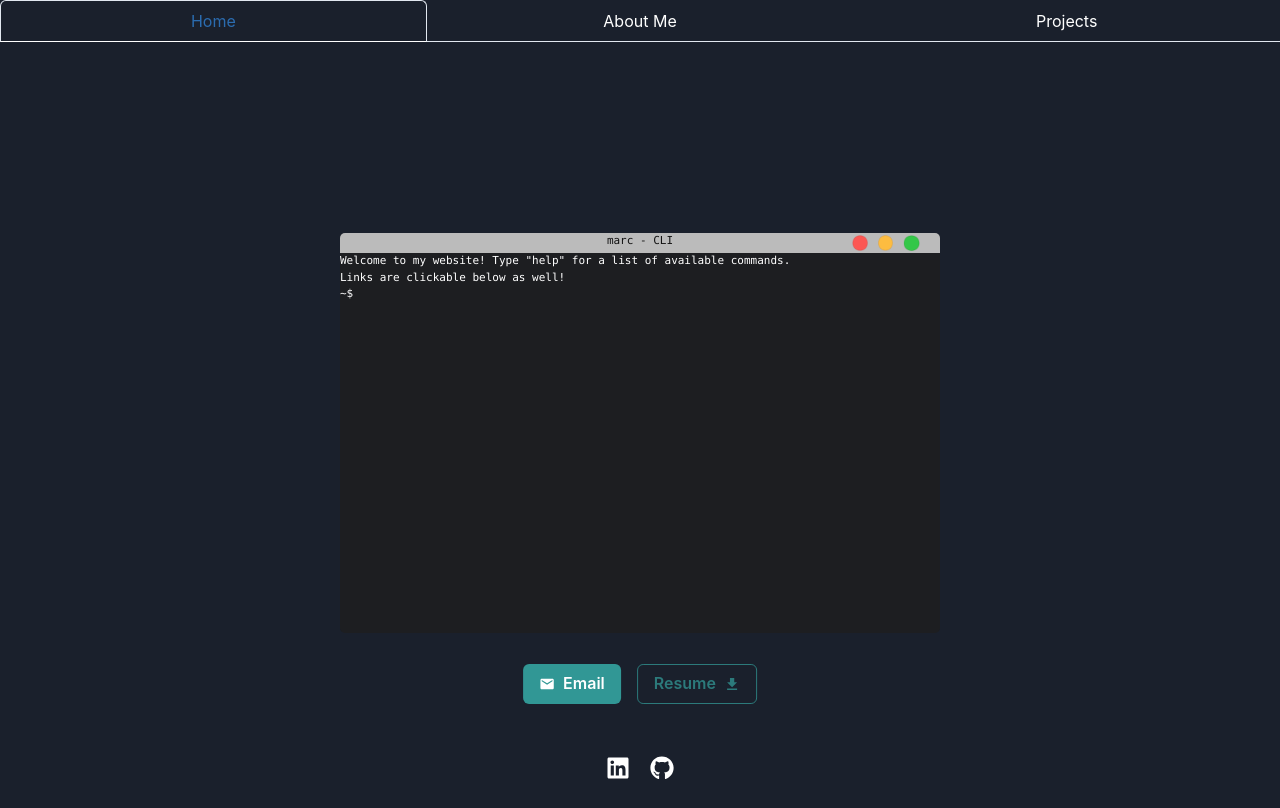
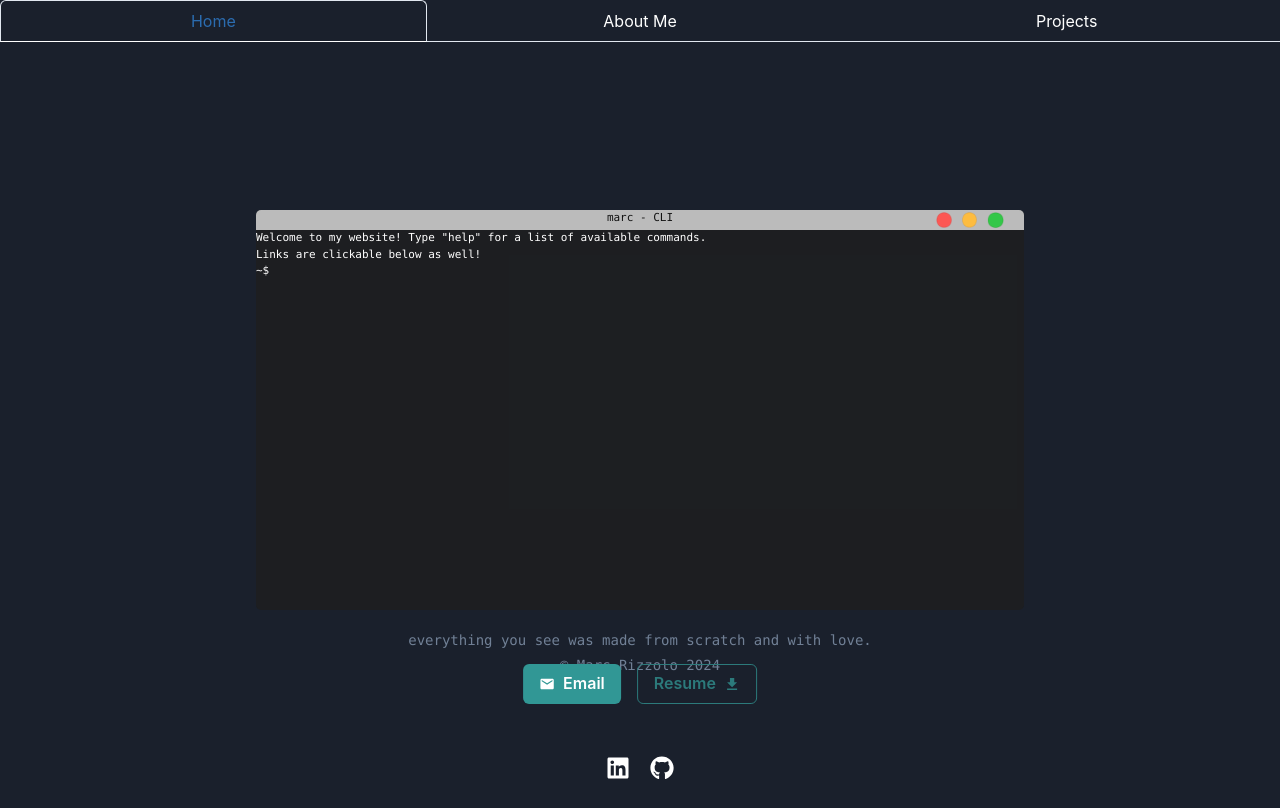
Before and after one commit to marc726/portfolio, a React (Create React App) app: page / in a window 1280 px wide. Built offline with nearby package versions, Linux system fonts and the light colour scheme.

Commit message:
CLI max width increase. comments below.

```diff
--- a/src/MainPage.jsx
+++ b/src/MainPage.jsx
@@ -1,5 +1,5 @@
 import React from 'react';
-import { ChakraProvider, Box, Flex, extendTheme, Center } from '@chakra-ui/react';
+import { ChakraProvider, Box, Flex, extendTheme, Text  } from '@chakra-ui/react';
 import HireMeButton from './HireMeButton';
 import PicLinks from './PicLinks';
 import CommandPrompt from './Terminal'; // Assuming the component's name is CommandPrompt
@@ -36,6 +36,10 @@ function MainPage() {
         <Box>
           <HireMeButton />
         </Box>
+        <Box textAlign="center" fontSize="sm" fontFamily="'Monaco', monospace" color="gray.500">
+          <Text mb={1}>everything you see was made from scratch and with love.</Text>
+          <Text>© Marc Rizzolo 2024</Text>
+        </Box>
         <Box>
           <PicLinks />
         </Box>
--- a/src/Terminal.jsx
+++ b/src/Terminal.jsx
@@ -121,7 +121,7 @@ const CommandPrompt = () => {
       width: cliSize.width, // Set width dynamically
       height: cliSize.height, // Set height dynamically
       maxHeight: '400px', // Set max height if needed
-      maxWidth: '600px', // Set max width if needed
+      maxWidth: '800px', // Set max width if needed
       overflow: 'auto',
       display: 'flex',
       flexDirection: 'column',
```
Also changed, not shown: 1 other file (tests, documents, lock files or other folders).
